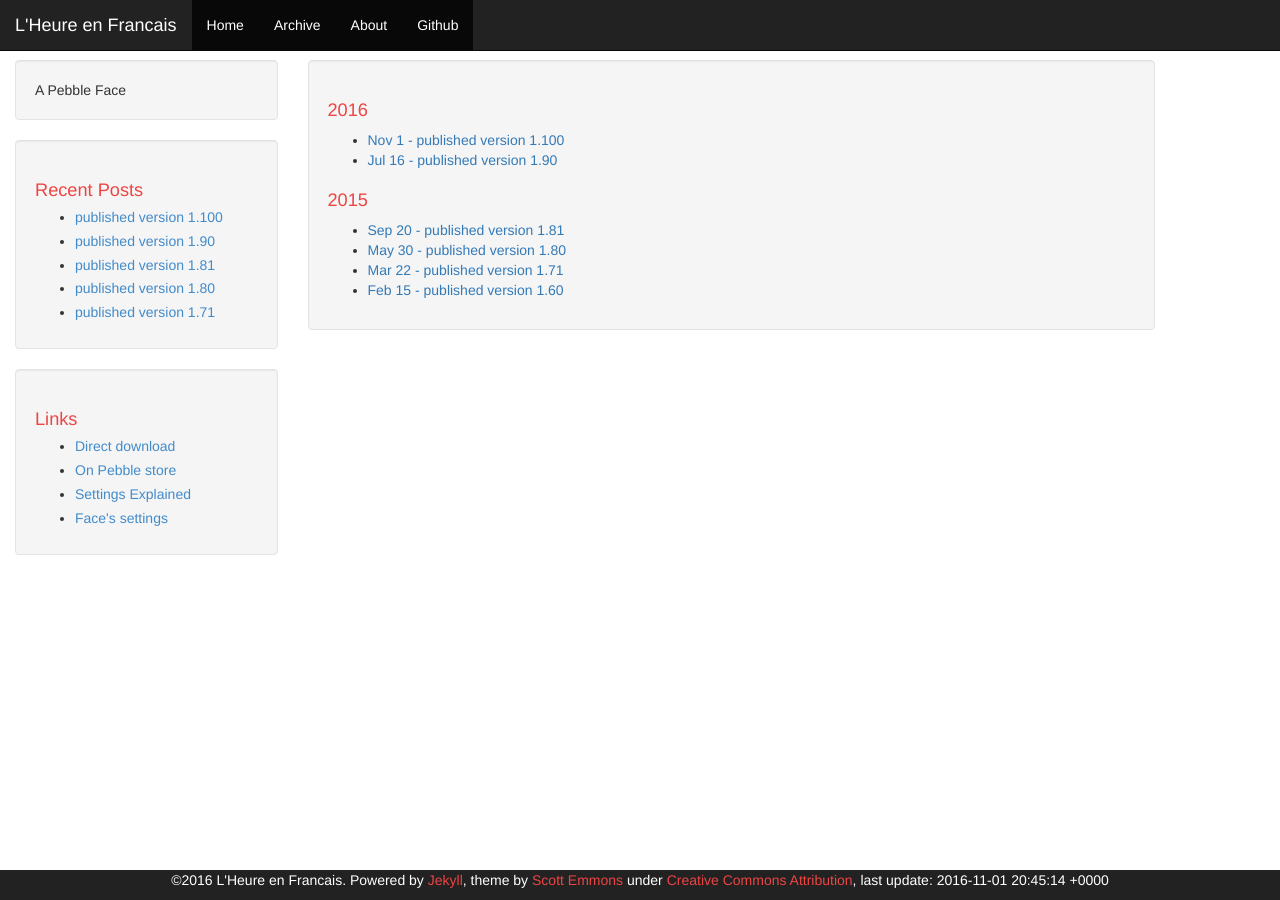
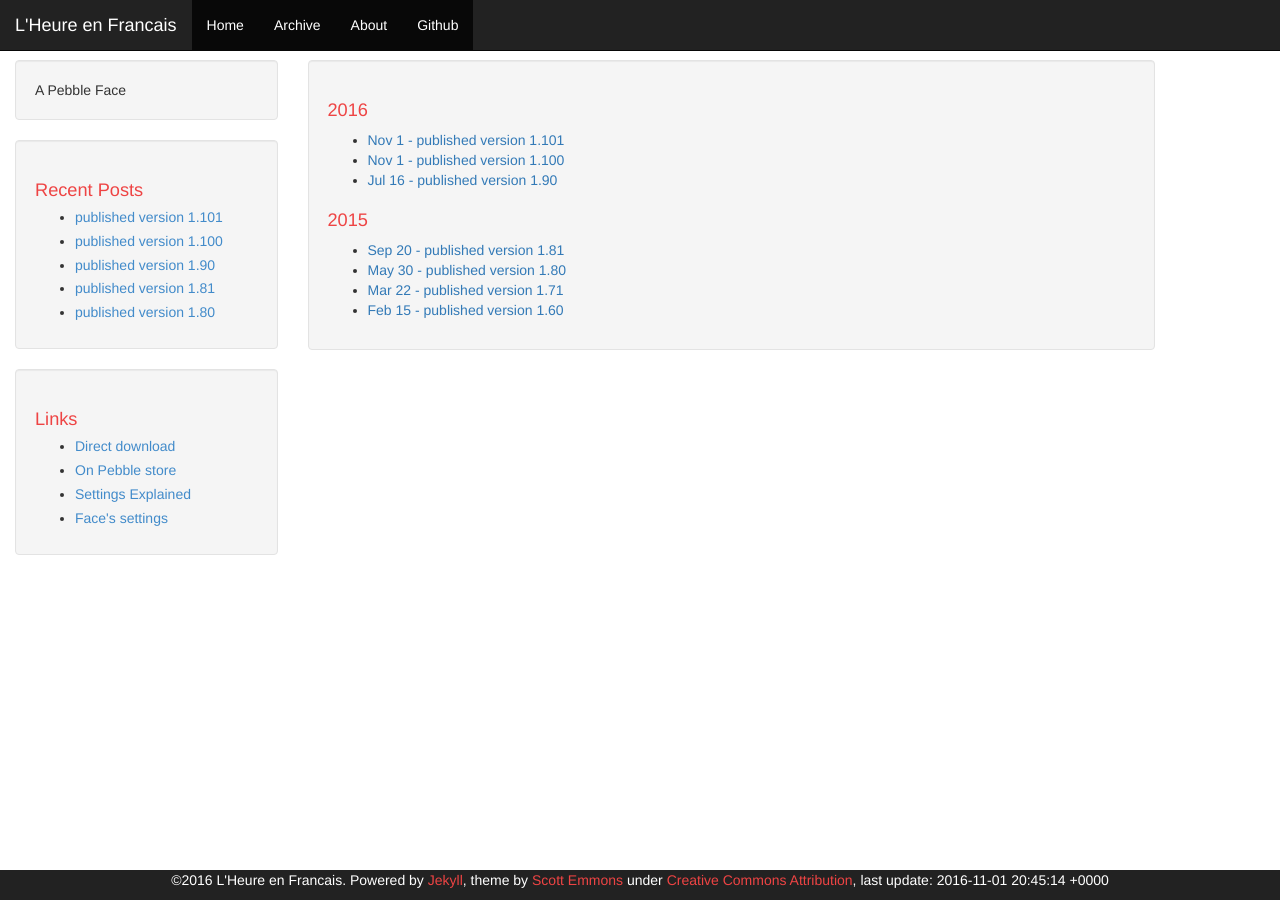
Before and after one commit to mfutech/PF_HeureEnFrancais, a Jekyll site: the page built from archive.html, in a window 1280 px wide. Built offline with Jekyll 4.4.1, drawn with Linux system fonts in a browser that asks for light colours.

Commit message:
update for v1.101

```diff
--- a/_data/binaries.yml
+++ b/_data/binaries.yml
@@ -1,3 +1,4 @@
+- name: Heure_en_Français_v1.101.pbw
 - name: Heure_en_Français_v1.100.pbw
 - name: Heure_en_Français_v1.90.pbw
 - name: Heure_en_Français_v1.81.pbw
--- /dev/null
+++ b/_posts/2016-11-01-released-version-1101.md
@@ -0,0 +1,9 @@
+---
+layout: post
+title: published version 1.101
+encoding: utf-8
+---
+
+changes :
+
+   * display/refresh bug fix
```
